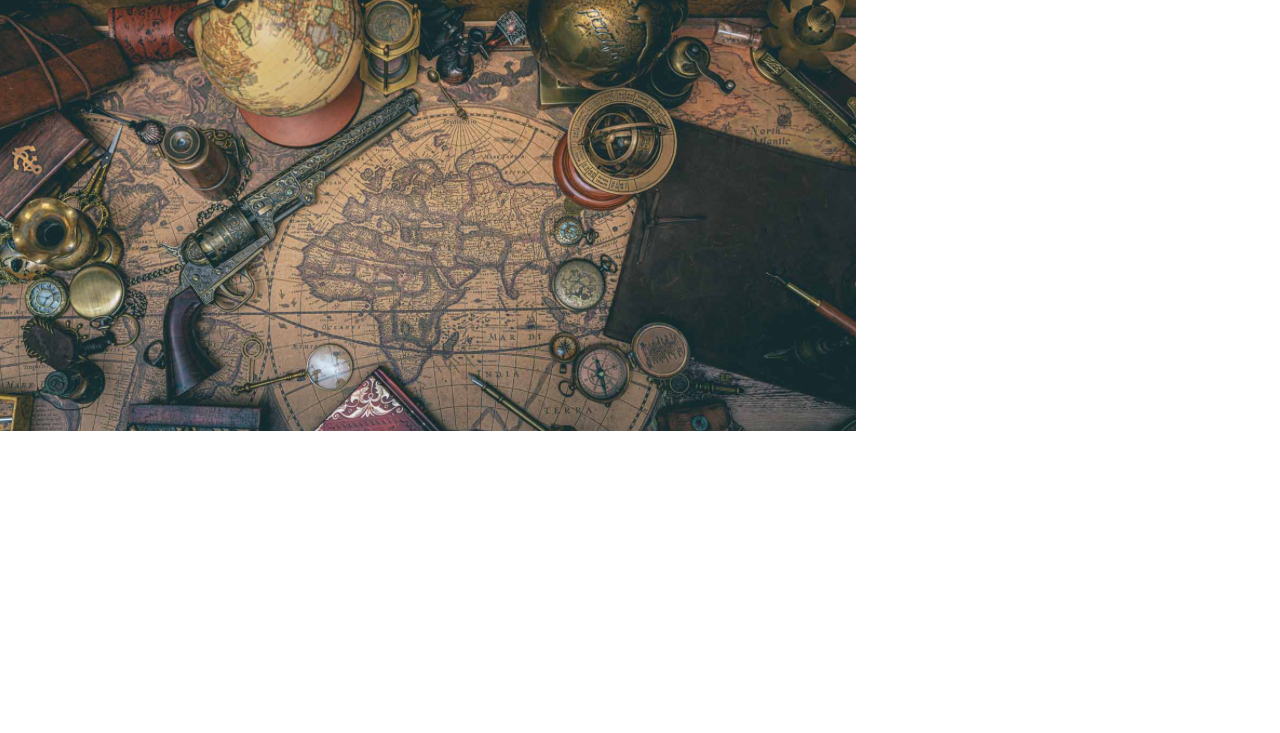
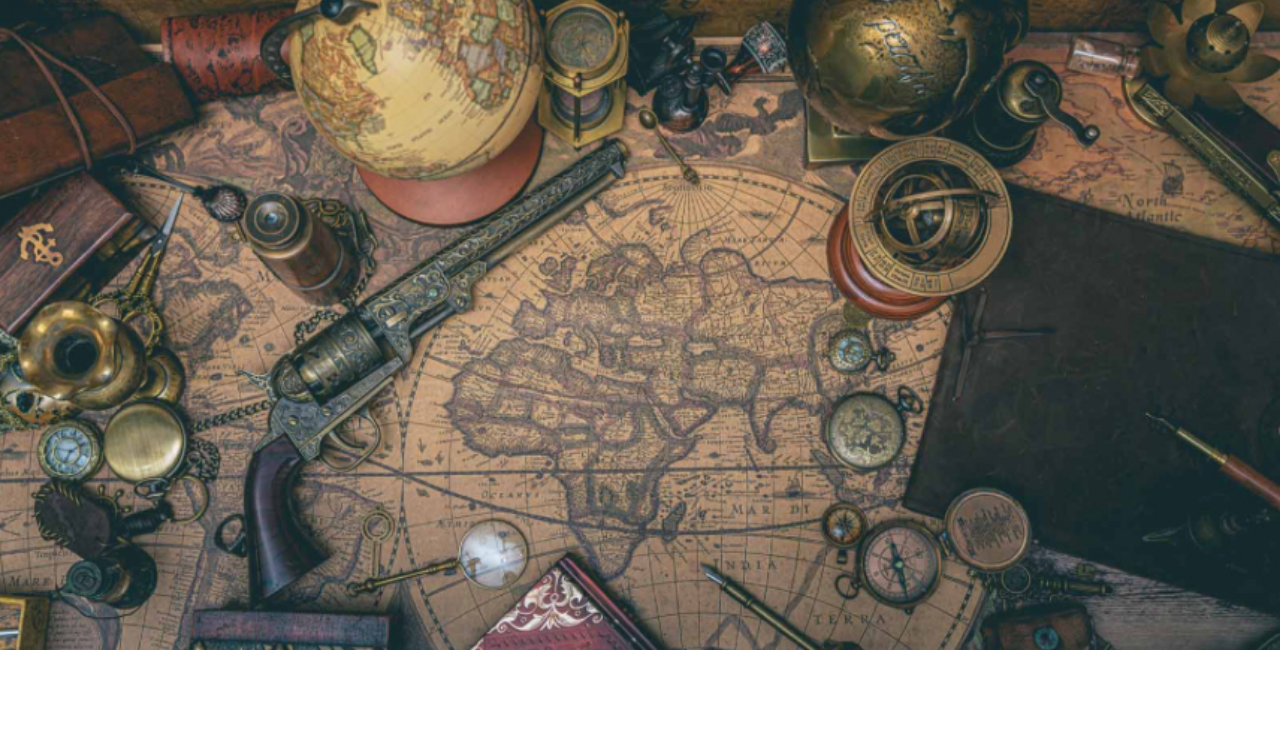
Before and after one commit to ERIKAFACCHINI08/Cacciaal-tesoro, a website: page Esercizio1.html in a window 1280 px wide. Shown: the part 67-800 px from the top of the page. Drawn offline with nearby package versions, Linux system fonts and the light colour scheme.

Commit message:
Update Esercizio1.html

```diff
--- a/Esercizio1.html
+++ b/Esercizio1.html
@@ -10,7 +10,7 @@
     <h1>Hello, world!</h1>
 
 
-<img src="Img/immagine.jpeg" class="img-fluid" alt="ricerca del tesoro">
+<img src="Img/immagine.jpeg" class="img-fluid w-100" alt="ricerca del tesoro">
 
     <script src="https://cdn.jsdelivr.net/npm/bootstrap@5.3.3/dist/js/bootstrap.bundle.min.js" integrity="sha384-YvpcrYf0tY3lHB60NNkmXc5s9fDVZLESaAA55NDzOxhy9GkcIdslK1eN7N6jIeHz" crossorigin="anonymous"></script>
   </body>
```
